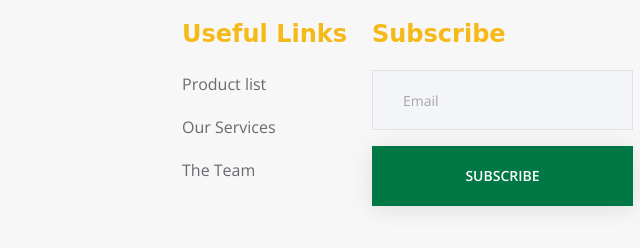
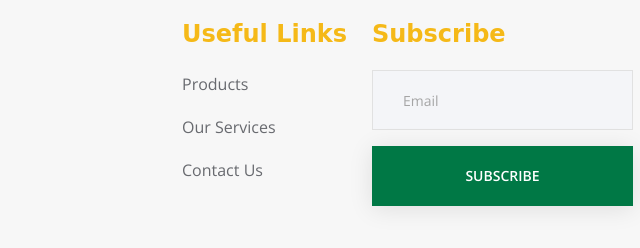
Before and after one commit to Shingirirai5/yotinhira, a plain HTML site: page index.html in a window 1280 px wide. Shown: the part 5686-5934 px from the top of the page, 565-1205 px from the left. Drawn offline with nearby package versions, Linux system fonts and the light colour scheme; a web font is replaced by a local one.

Commit message:
Add files via upload

```diff
--- a/index.html
+++ b/index.html
@@ -780,13 +780,13 @@
                                 <h5 class="widget-title">Useful Links</h5>
                                 <ul class="sigma_footer-links">
                                     <li>
-                                        <a href="#section-prod">Product list</a>
+                                        <a href="products.html">Products</a>
                                     </li>
                                     <li>
                                         <a href="#section-prod">Our Services</a>
                                     </li>
                                     <li>
-                                        <a href="#section-team">The Team</a>
+                                        <a href="contact-us.html">Contact Us</a>
                                     </li>
                                 </ul>
                             </div>
```
